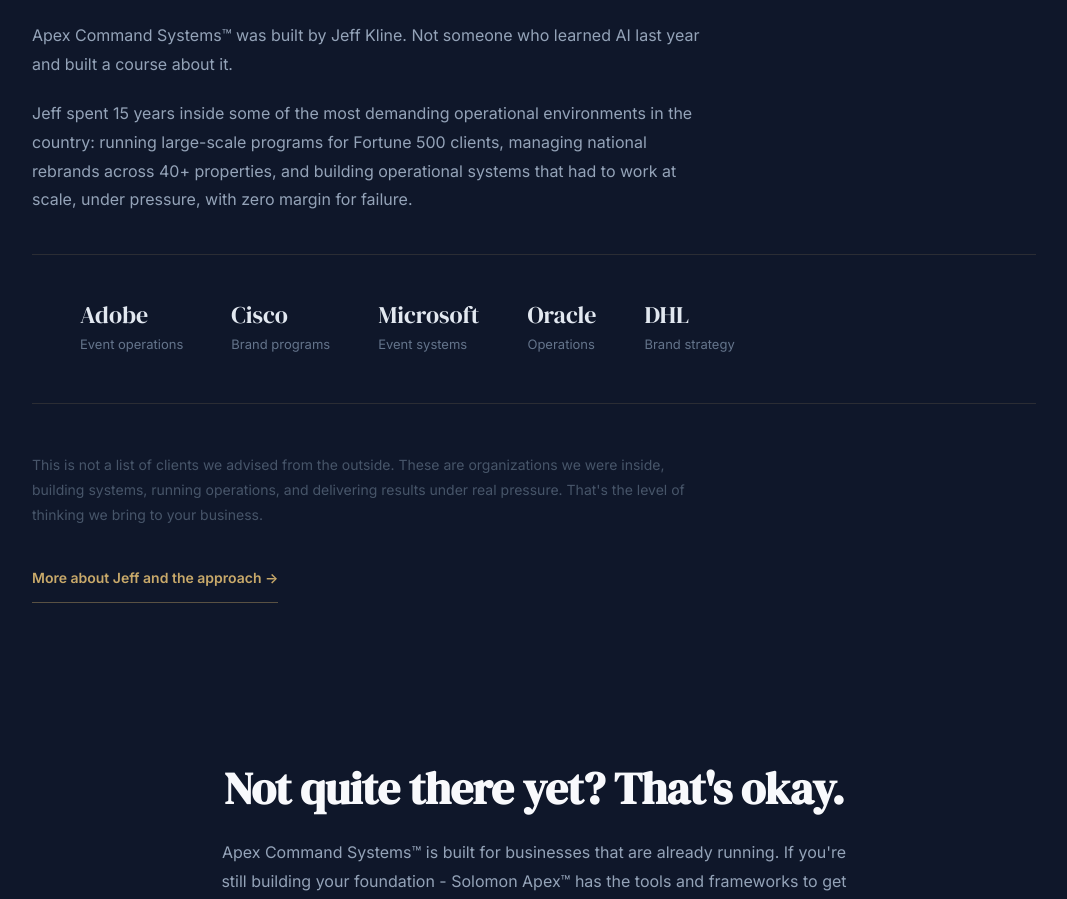
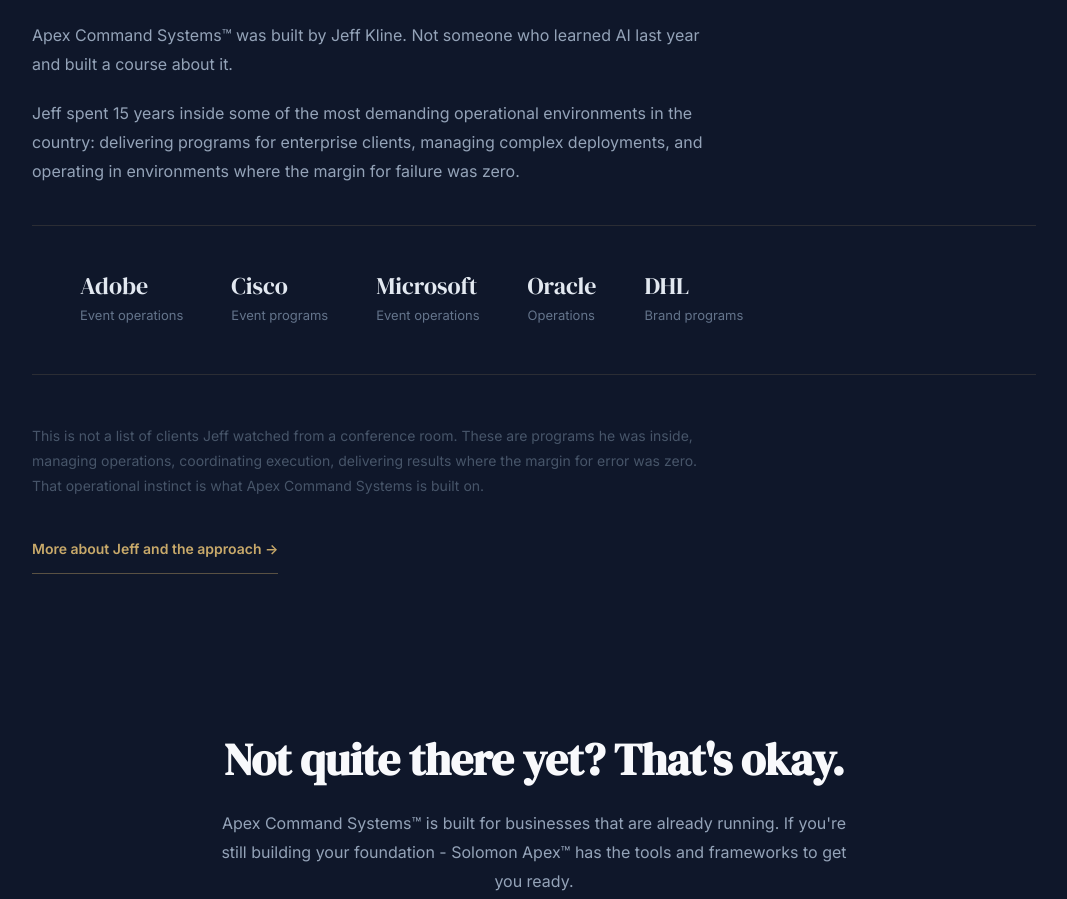
Before and after one commit to SolomonApex/apexcommandsystems-site, a plain HTML site: page index.html in a window 1280 px wide. Shown: the part 3968-4867 px from the top of the page, without its empty margins (106-1173 px from the left). Drawn offline with Linux system fonts and the light colour scheme.

Commit message:
Credential audit: accurate reframing of enterprise experience

```diff
--- a/index.html
+++ b/index.html
@@ -173,7 +173,7 @@
       <span class="section-label">Why This Works</span>
       <h2 class="section-heading">Operational experience at scale.<br>Not a course. Not a theory.</h2>
       <p class="section-body">Apex Command Systems&trade; was built by Jeff Kline. Not someone who learned AI last year and built a course about it.</p>
-      <p class="section-body">Jeff spent 15 years inside some of the most demanding operational environments in the country: running large-scale programs for Fortune 500 clients, managing national rebrands across 40+ properties, and building operational systems that had to work at scale, under pressure, with zero margin for failure.</p>
+      <p class="section-body">Jeff spent 15 years inside some of the most demanding operational environments in the country: delivering programs for enterprise clients, managing complex deployments, and operating in environments where the margin for failure was zero.</p>
       <div class="stats-row" style="margin-top: 40px;">
         <div class="stat">
           <div class="stat-num" style="font-size: 1.5rem; color: var(--gray-1);">Adobe</div>
@@ -181,11 +181,11 @@
         </div>
         <div class="stat">
           <div class="stat-num" style="font-size: 1.5rem; color: var(--gray-1);">Cisco</div>
-          <div class="stat-label">Brand programs</div>
+          <div class="stat-label">Event programs</div>
         </div>
         <div class="stat">
           <div class="stat-num" style="font-size: 1.5rem; color: var(--gray-1);">Microsoft</div>
-          <div class="stat-label">Event systems</div>
+          <div class="stat-label">Event operations</div>
         </div>
         <div class="stat">
           <div class="stat-num" style="font-size: 1.5rem; color: var(--gray-1);">Oracle</div>
@@ -193,10 +193,10 @@
         </div>
         <div class="stat">
           <div class="stat-num" style="font-size: 1.5rem; color: var(--gray-1);">DHL</div>
-          <div class="stat-label">Brand strategy</div>
+          <div class="stat-label">Brand programs</div>
         </div>
       </div>
-      <p class="section-body" style="margin-top: 40px; font-size: 14px; color: var(--gray-4);">This is not a list of clients we advised from the outside. These are organizations we were inside, building systems, running operations, and delivering results under real pressure. That's the level of thinking we bring to your business.</p>
+      <p class="section-body" style="margin-top: 40px; font-size: 14px; color: var(--gray-4);">This is not a list of clients Jeff watched from a conference room. These are programs he was inside, managing operations, coordinating execution, delivering results where the margin for error was zero. That operational instinct is what Apex Command Systems is built on.</p>
       <a href="/about.html" class="btn-ghost" style="margin-top: 8px;">More about Jeff and the approach →</a>
     </div>
   </div>
```
Also changed, not shown: about.html (+2 -2 lines).
